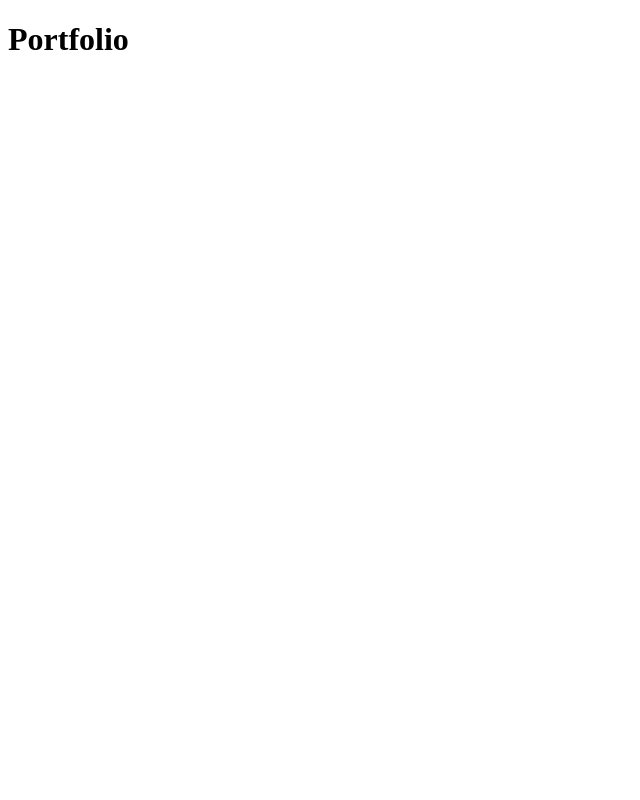
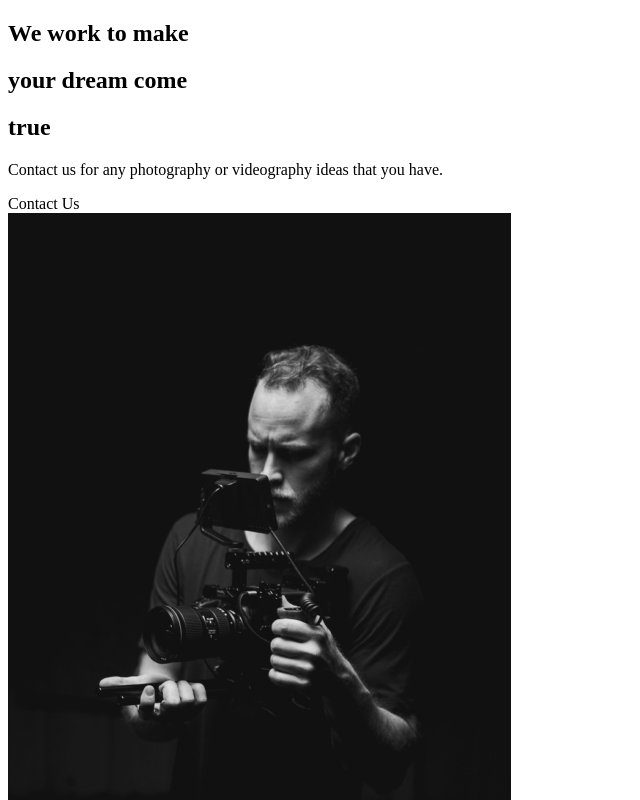
Before and after one commit to blizzardsflame/Portfolio-capture, a React (Create React App) app: page / in a window 1280 px wide. Shown: the top 800 px of the page, without its empty margins (0-640 px from the left). Built offline with nearby package versions, Linux system fonts and the light colour scheme.

Commit message:
2. AboutUs

```diff
--- a/src/App.js
+++ b/src/App.js
@@ -1,7 +1,9 @@
+import AboutUs from "./pages/AboutUs";
+
 function App() {
   return (
     <div className="App">
-      <h1>Portfolio</h1>
+      <AboutUs></AboutUs>
     </div>
   );
 }
--- /dev/null
+++ b/src/components/About.js
@@ -0,0 +1,31 @@
+import home1 from "../img/home1.png";
+const About = () => {
+  return (
+    <div>
+      <div className="description">
+        <div className="title">
+          <div className="hide">
+            <h2>We work to make</h2>
+          </div>
+          <div className="hide">
+            <h2>
+              your <span>dream</span> come
+            </h2>
+          </div>
+          <div className="hide">
+            <h2>true</h2>
+          </div>
+        </div>
+        <p>
+          Contact us for any photography or videography ideas that you have.
+        </p>
+        <buton>Contact Us</buton>
+      </div>
+      <div className="image">
+        <img src={home1} alt="guy with a camera" />
+      </div>
+    </div>
+  );
+};
+
+export default About;
--- /dev/null
+++ b/src/pages/AboutUs.js
@@ -0,0 +1,11 @@
+import About from "../components/About";
+
+const AboutUs = () => {
+  return (
+    <div>
+      <About />
+    </div>
+  );
+};
+
+export default AboutUs;
```
Also changed, not shown: 1 other file (tests, documents, lock files or other folders).
